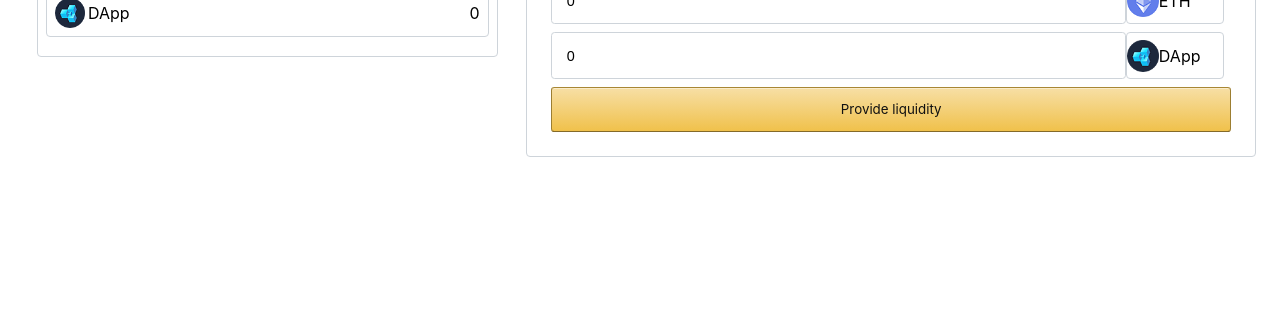
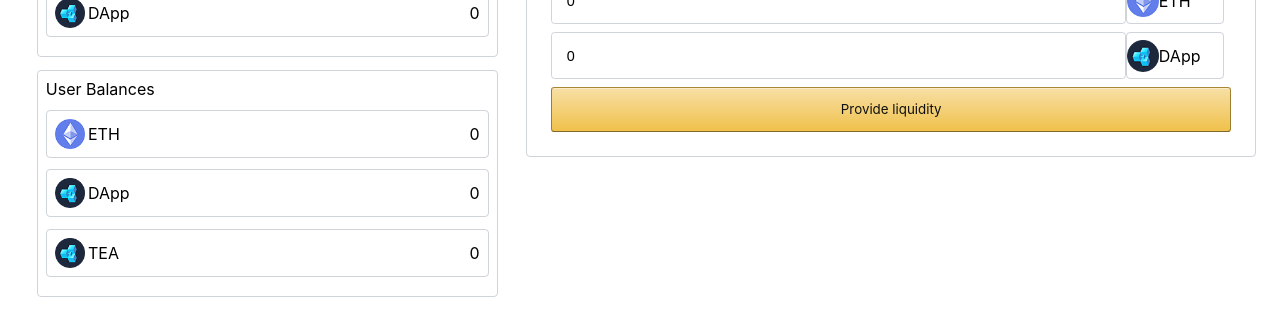
Before and after one commit to icepaigez/Decentralized-ERC-20-Token-Exchange, a React (Create React App) app: page / in a window 1280 px wide. Shown: the part 253-588 px from the top of the page. Built offline with nearby package versions, Linux system fonts and the light colour scheme.

Commit message:
adding user balances on the UI

```diff
--- a/src/components/App.js
+++ b/src/components/App.js
@@ -248,7 +248,7 @@ class App extends Component {
     return (
       <div className="app">
         <Navbar user={connectedUser}/>
-        <Main tradeEth={this.tradeEth} tokenLiquid={this.provideTokenPairLiquidity} web3={web3} dex={dex} pools={pools} ethLiquid={this.provideETHPairLiquidity}/>
+        <Main user={connectedUser} tradeEth={this.tradeEth} tokenLiquid={this.provideTokenPairLiquidity} web3={web3} dex={dex} pools={pools} ethLiquid={this.provideETHPairLiquidity}/>
       </div>
     );
   }
--- a/src/components/Main/Liquidity/Liquidity.js
+++ b/src/components/Main/Liquidity/Liquidity.js
@@ -10,11 +10,15 @@ class Liquidity extends Component {
 			selectedPool: '',
 			pairA:'ETH',
 			pairB:'DApp',
+			pairC: 'TEA',
 			pairAValue:0,
 			pairBValue:0,
 			pairABalance:'',
 			pairBBalance:'',
-			poolBalance:''
+			poolBalance:'',
+			userEth:'',
+			userDApp:'',
+			userTea:''
 		}
 	}
 
@@ -123,21 +127,32 @@ class Liquidity extends Component {
 		}
 	}
 
+	getUserData = async () => {
+		const { user, web3 } = this.props;
+		if (user) {
+			let userEth = await web3.eth.getBalance(user);
+			userEth = web3.utils.fromWei(userEth);
+			this.setState({ userEth })
+		}
+	}
+
 	async componentDidMount() {
 		const { pools } = this.props;
 		await this.getPoolData(pools);
+		await this.getUserData();
 	}
 
 	async componentDidUpdate(prevProps) {
 		if (this.props.pools !== prevProps.pools) {
 			const { pools } = this.props;
 			await this.getPoolData(pools);
+			await this.getUserData();
 		}
 	}
 
 	render() {
 		const { pools } = this.props;
-		const { pairA, pairB, pairAValue, pairBValue, pairABalance, pairBBalance, poolBalance } = this.state;
+		const { pairA, pairB, pairC, pairAValue, pairBValue, pairABalance, pairBBalance, poolBalance, userEth } = this.state;
 		return(
 			<div className="liquidity">
 				<div className="pool__summary">
@@ -151,6 +166,24 @@ class Liquidity extends Component {
 					  <div className="pool__pair">
 					    <img src={pairB === 'ETH' ? ethLogo: tokenLogo} alt="" height='30'/>
 					    <p>{ pairB }</p>
+					    <p className="token__value">{ pools.length === 0 ? 0 : pairBBalance }</p>
+					  </div>
+					</div>
+					<div className="pool__data">
+					  <p>User Balances</p>
+					  <div className="pool__pair">
+					    <img src={pairA === 'ETH' ? ethLogo: tokenLogo} alt="" height='30'/>
+					    <p>{ pairA }</p>
+					    <p className="token__value">{ pools.length === 0 ? 0 : userEth }</p>
+					  </div>
+					  <div className="pool__pair">
+					    <img src={pairB === 'ETH' ? ethLogo: tokenLogo} alt="" height='30'/>
+					    <p>{ pairB }</p>
+					    <p className="token__value">{ pools.length === 0 ? 0 : pairBBalance }</p>
+					  </div>
+					  <div className="pool__pair">
+					    <img src={pairC === 'ETH' ? ethLogo: tokenLogo} alt="" height='30'/>
+					    <p>{ pairC }</p>
 					    <p className="token__value">{ pools.length === 0 ? 0 : pairBBalance }</p>
 					  </div>
 					</div>
--- a/src/components/Main/Liquidity/liquidity.css
+++ b/src/components/Main/Liquidity/liquidity.css
@@ -14,7 +14,7 @@
 
 .liquidity .pool__data {
 	border: 1px solid #ced4da;
-	margin: 0 0.8em 0 0.8em;
+	margin: 0 0.8em 0.8em 0.8em;
 	border-radius: 0.25em;
 	padding: 0.5em;
 }
--- a/src/components/Main/Main.js
+++ b/src/components/Main/Main.js
@@ -19,7 +19,7 @@ class Main extends Component {
 	}
 
 	render() {
-		const { pools, ethLiquid, dex, web3, tokenLiquid, tradeEth } = this.props;
+		const { pools, ethLiquid, dex, web3, tokenLiquid, tradeEth, user } = this.props;
 		const { view } = this.state;
 		return(
 			<div className="main">
@@ -27,7 +27,7 @@ class Main extends Component {
 					<button onClick={this.changeView} value="liquid" className="liquid">Liquidity</button>
 					<button onClick={this.changeView} value="trade" className="trade">Trade</button>
 				</div>
-				{ view === 'liquid' ? <Liquidity tokenLiquid={tokenLiquid} web3={web3} dex={dex} pools={pools} ethLiquid={ethLiquid}/> : <Trade tradeEth={tradeEth} web3={web3} dex={dex} pools={pools}/> }
+				{ view === 'liquid' ? <Liquidity user={user} tokenLiquid={tokenLiquid} web3={web3} dex={dex} pools={pools} ethLiquid={ethLiquid}/> : <Trade user={user} tradeEth={tradeEth} web3={web3} dex={dex} pools={pools}/> }
 			</div>
 		)
 	}
```
